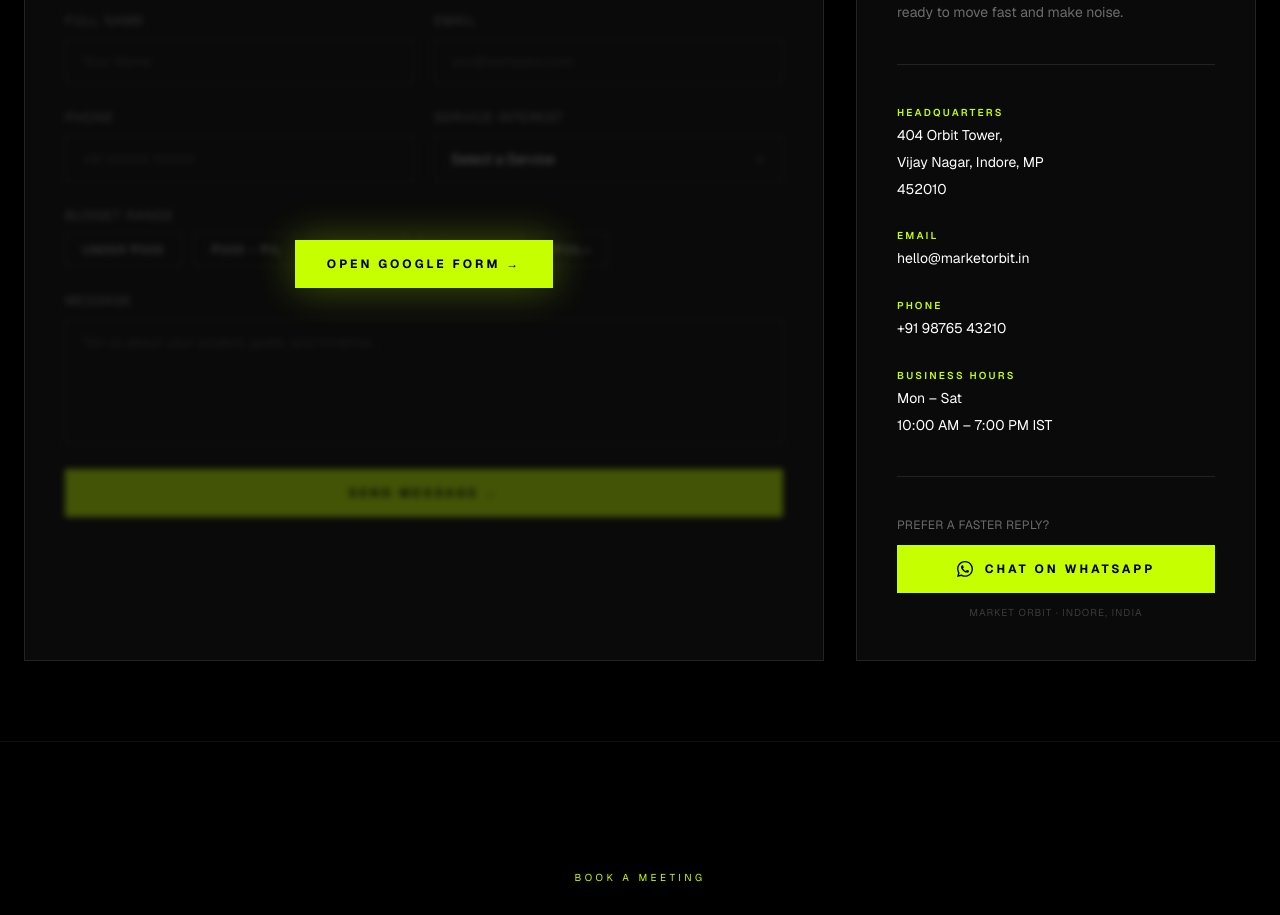
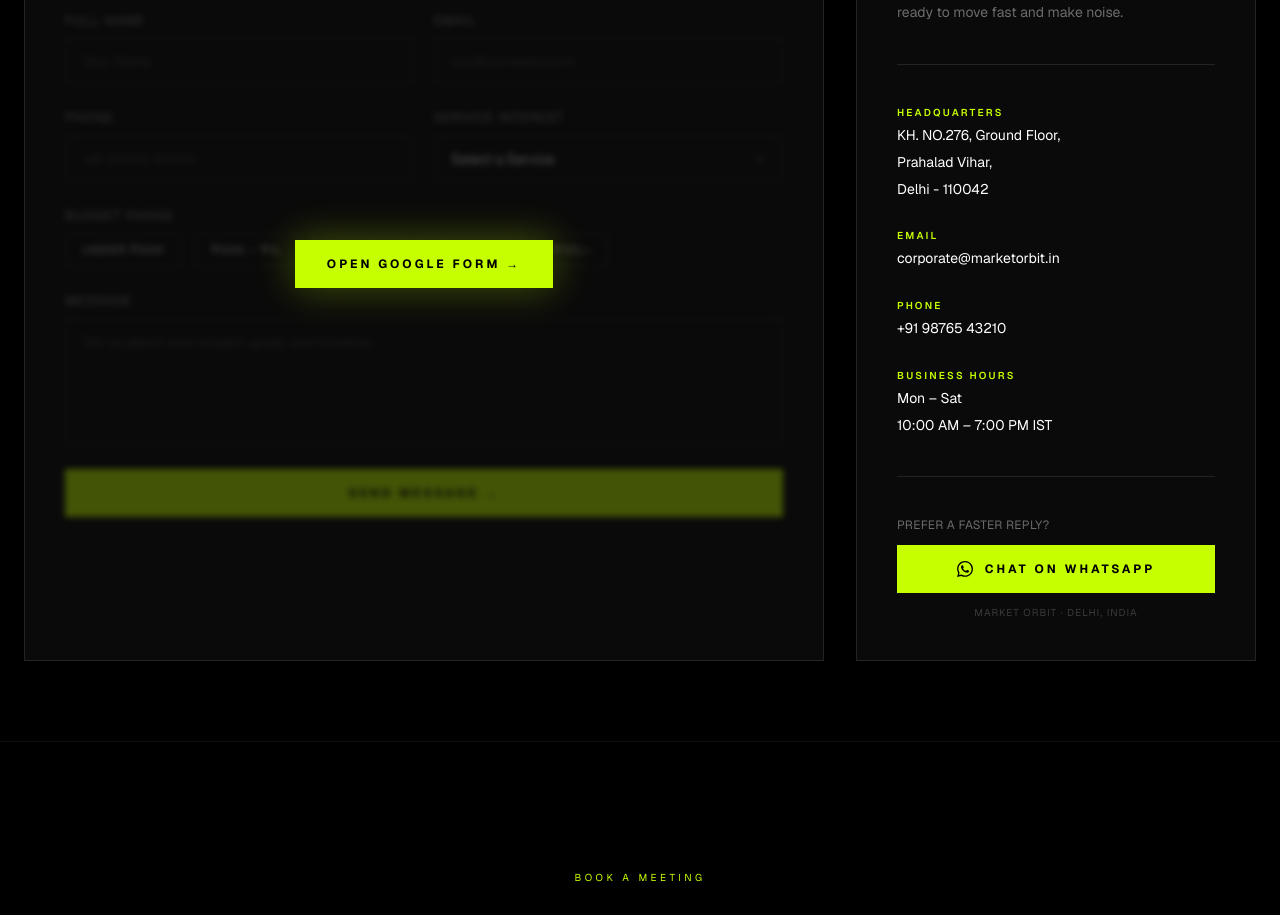
Before and after one commit to marketorbitofficial/market-orbit-website, a Next.js app in the folder apps/web/: page /contact in a window 1280 px wide. Shown: the part 800-1715 px from the top of the page. Built offline with nearby package versions, Linux system fonts and the light colour scheme.

Commit message:
Update contact address and email

```diff
--- a/apps/web/components/ContactInfo.tsx
+++ b/apps/web/components/ContactInfo.tsx
@@ -3,12 +3,12 @@ import React from "react";
 const INFO_ITEMS = [
   {
     label: "Headquarters",
-    lines: ["404 Orbit Tower,", "Vijay Nagar, Indore, MP", "452010"],
+    lines: ["KH. NO.276, Ground Floor,", "Prahalad Vihar,", "Delhi - 110042"],
   },
   {
     label: "Email",
-    lines: ["hello@marketorbit.in"],
-    href: "mailto:hello@marketorbit.in",
+    lines: ["corporate@marketorbit.in"],
+    href: "mailto:corporate@marketorbit.in",
   },
   {
     label: "Phone",
@@ -95,7 +95,7 @@ export default function ContactInfo() {
 
         {/* Subtle tagline */}
         <p className="text-white/20 text-[10px] tracking-widest uppercase text-center">
-          Market Orbit · Indore, India
+          Market Orbit · Delhi, India
         </p>
       </div>
     </div>
```
